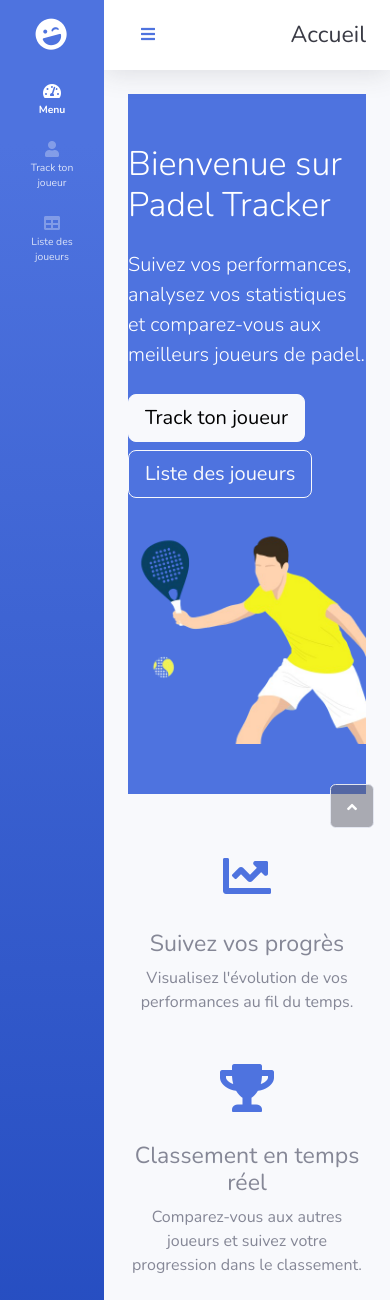
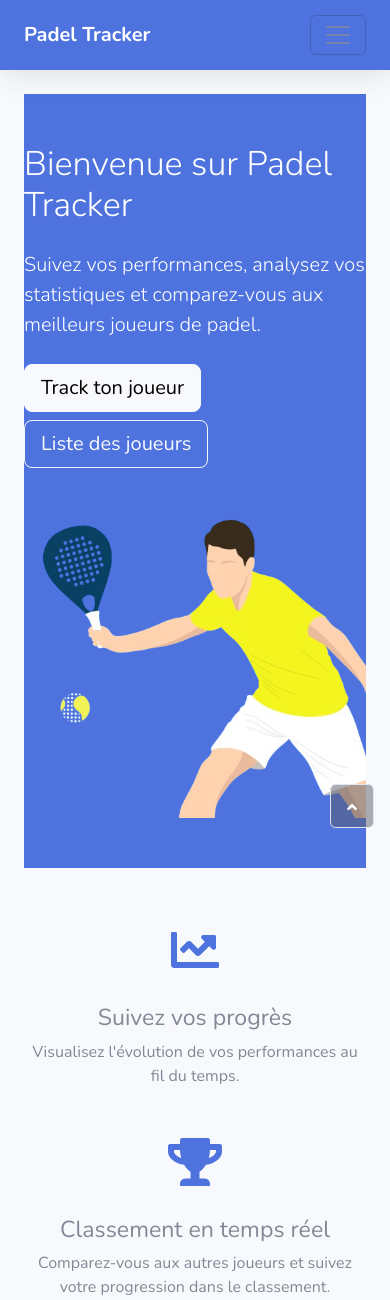
Before and after one commit to PiteurVDB/IHM_padel_tracker_appliku, a Flask app: page / in a window 390 px wide. Shown: the top 1300 px of the page. Run offline with Flask 3, Linux system fonts and the light colour scheme; some libraries are stand-ins or nearby versions.

Commit message:
navbar modif + render on phone improved

```diff
--- a/templates/index.html
+++ b/templates/index.html
@@ -51,34 +51,29 @@
 </head>
 <body id="page-top">
     <div id="wrapper">
-        <nav class="navbar align-items-start sidebar sidebar-dark accordion bg-gradient-primary p-0 navbar-dark">
-            <div class="container-fluid d-flex flex-column p-0">
-                <a class="navbar-brand d-flex justify-content-center align-items-center sidebar-brand m-0" href="#">
-                    <div class="sidebar-brand-icon rotate-n-15"><i class="fas fa-laugh-wink"></i></div>
-                    <div class="sidebar-brand-text mx-3"><span>Padel Tracker</span></div>
-                </a>
-                <hr class="sidebar-divider my-0">
-                <ul class="navbar-nav text-light" id="accordionSidebar">
-                    <li class="nav-item"><a class="nav-link active" href="{{ url_for('index') }}"><i class="fas fa-tachometer-alt"></i><span>Menu</span></a></li>
-                    <li class="nav-item"><a class="nav-link" href="{{ url_for('joueur') }}"><i class="fas fa-user"></i><span>Track ton joueur</span></a></li>
-                    <li class="nav-item"><a class="nav-link" href="{{ url_for('liste_joueurs_custom') }}"><i class="fas fa-table"></i><span>Liste des joueurs</span></a></li>
-                </ul>
-                <div class="text-center d-none d-md-inline">
-                    <button class="btn rounded-circle border-0" id="sidebarToggle" type="button"></button>
-                </div>
-            </div>
-        </nav>
         <div class="d-flex flex-column" id="content-wrapper">
             <div id="content">
-                <nav class="navbar navbar-expand bg-white shadow mb-4 topbar static-top navbar-light">
+                <nav class="navbar navbar-expand-lg navbar-light bg-primary shadow mb-4 topbar">
                     <div class="container-fluid">
-                        <button class="btn btn-link d-md-none rounded-circle me-3" id="sidebarToggleTop" type="button">
-                            <i class="fas fa-bars"></i>
+                        <a class="navbar-brand text-white fw-bold" href="/">Padel Tracker</a>
+                        <button class="navbar-toggler" type="button" data-toggle="collapse" data-target="#navbarNav" aria-controls="navbarNav" aria-expanded="false" aria-label="Toggle navigation">
+                            <span class="navbar-toggler-icon"></span>
                         </button>
-                        <h3 class="text-dark mb-0">Accueil</h3>
+                        <div class="collapse navbar-collapse" id="navbarNav">
+                            <ul class="navbar-nav me-auto">
+                                <li class="nav-item">
+                                    <a class="nav-link text-white m-0" href="{{ url_for('index') }}">Menu</a>
+                                </li>
+                                <li class="nav-item">
+                                    <a class="nav-link text-white m-0" href="{{ url_for('joueur') }}">Track ton joueur</a>
+                                </li>
+                                <li class="nav-item">
+                                    <a class="nav-link text-white m-0" href="{{ url_for('liste_joueurs_custom') }}">Liste des joueurs</a>
+                                </li>
+                            </ul>
+                        </div>
                     </div>
                 </nav>
-
                 <div class="container-fluid">
                     <div class="hero-section">
                         <div class="row align-items-center">
```
Also changed, not shown: templates/joueur.html (+48 -49 lines), templates/liste_joueurs_custom.html (+19 -20 lines).
